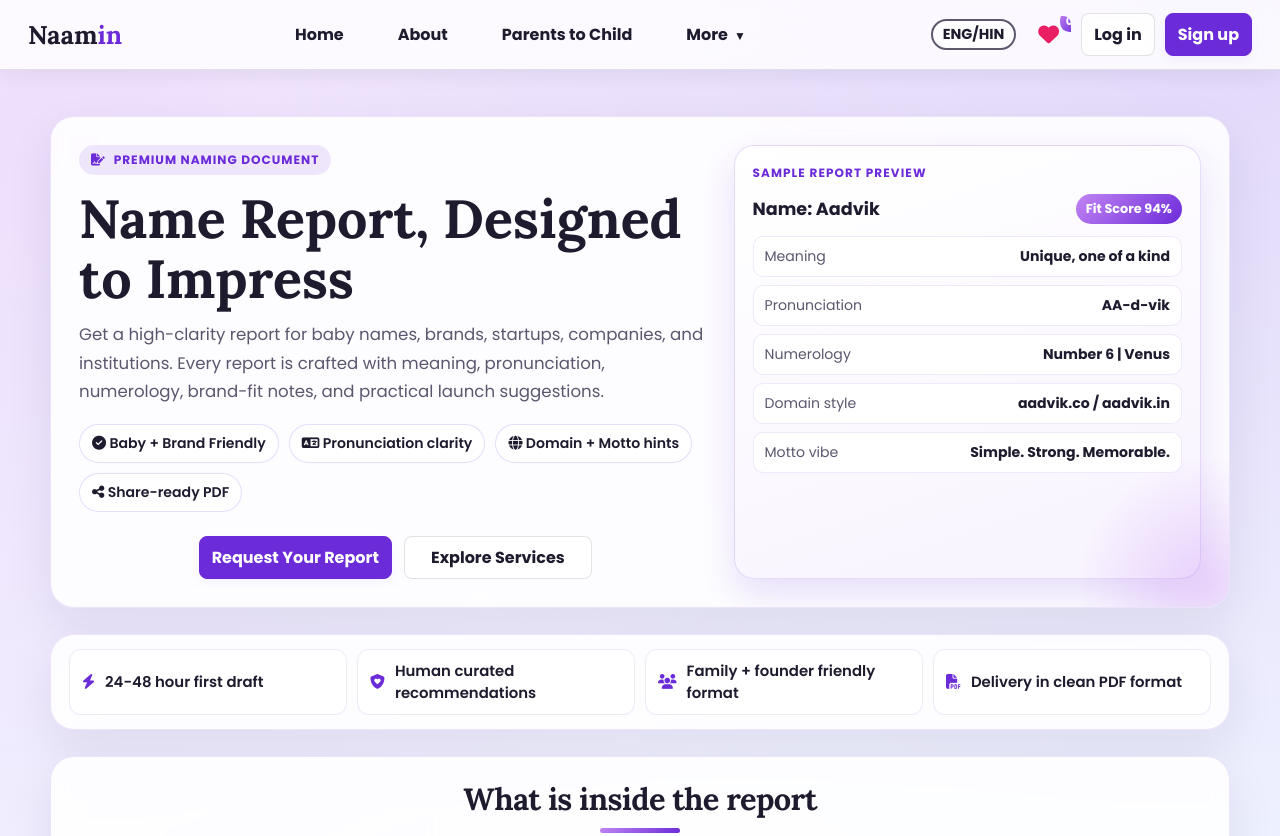
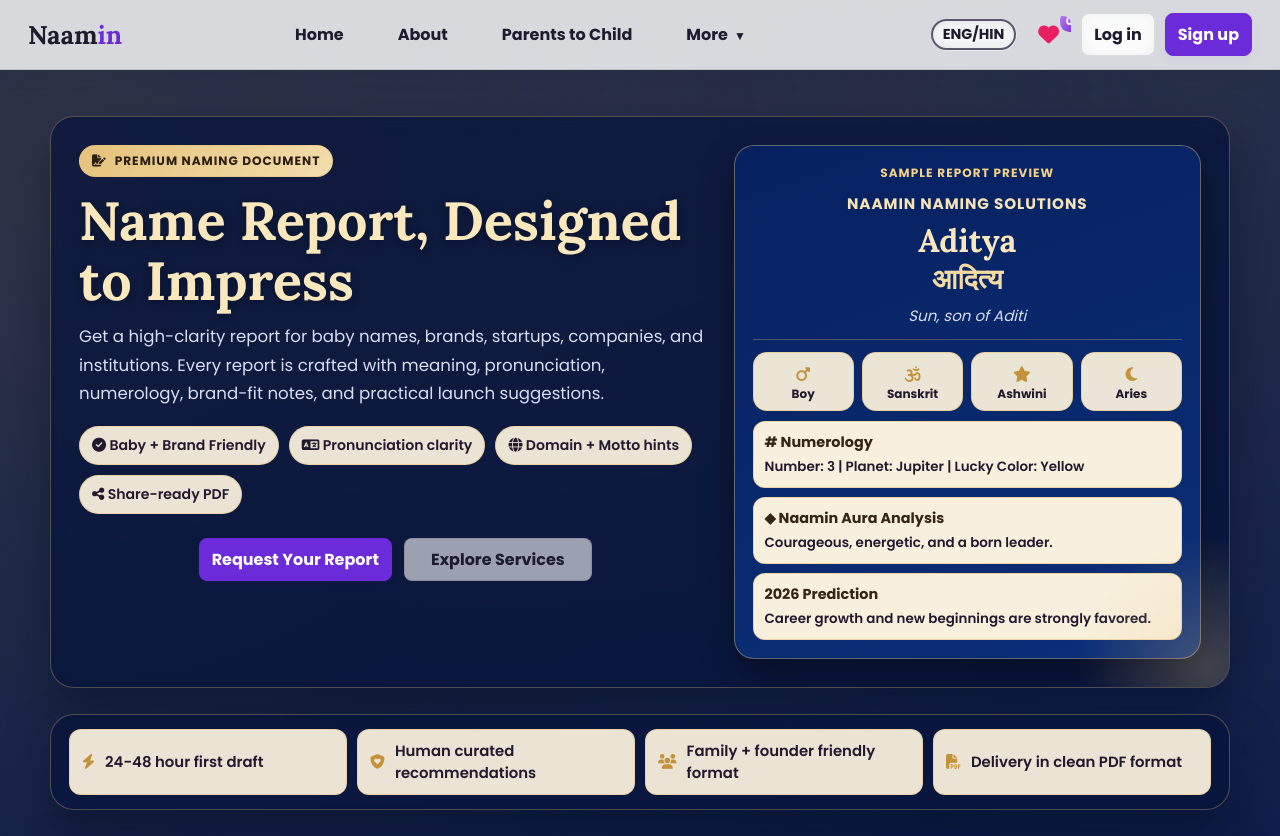
Before and after one commit to Jamadagni1/naaminlet1, a website: page name-report.html in a window 1280 px wide. Shown: the top 836 px of the page. Drawn offline with Linux system fonts and the light colour scheme.

Commit message:
Redesign Name Report page in royal navy-gold style

```diff
--- a/name-report.html
+++ b/name-report.html
@@ -20,12 +20,33 @@
     <link rel="stylesheet" href="style.css">
     <style>
         .report-page {
+            --report-navy: #071a4d;
+            --report-navy-2: #0b2d79;
+            --report-gold: #e5c27a;
+            --report-gold-deep: #c4923a;
+            --report-ivory: #f8f0dd;
+            --report-ink: #211a2f;
             min-height: 100vh;
             padding-top: calc(var(--header-height) + 18px);
             background:
-                radial-gradient(circle at 6% 5%, rgba(193, 132, 243, 0.16), transparent 32%),
-                radial-gradient(circle at 94% 0%, rgba(108, 43, 217, 0.13), transparent 30%),
-                linear-gradient(160deg, #f7f0ff 0%, #eef4ff 44%, #ffffff 100%);
+                radial-gradient(circle at 6% 6%, rgba(229, 194, 122, 0.2), transparent 35%),
+                radial-gradient(circle at 94% 2%, rgba(229, 194, 122, 0.16), transparent 32%),
+                linear-gradient(160deg, #03113a 0%, var(--report-navy) 48%, var(--report-navy-2) 100%);
+            position: relative;
+            overflow: hidden;
+        }
+
+        .report-page::before {
+            content: "";
+            position: absolute;
+            inset: 0;
+            pointer-events: none;
+            opacity: 0.34;
+            background-image:
+                radial-gradient(circle at 22% 24%, rgba(229, 194, 122, 0.95) 0 1.2px, transparent 1.6px),
+                radial-gradient(circle at 74% 18%, rgba(229, 194, 122, 0.85) 0 1.2px, transparent 1.6px),
+                radial-gradient(circle at 12% 72%, rgba(229, 194, 122, 0.85) 0 1.2px, transparent 1.6px),
+                radial-gradient(circle at 86% 78%, rgba(229, 194, 122, 0.9) 0 1.2px, transparent 1.6px);
         }
 
         .report-wrap {
@@ -34,12 +55,14 @@
             padding: 28px 0 82px;
             display: grid;
             gap: 26px;
+            position: relative;
+            z-index: 1;
         }
 
         .glass-panel {
-            background: rgba(255, 255, 255, 0.88);
-            border: 1px solid rgba(108, 43, 217, 0.12);
-            box-shadow: 0 18px 48px rgba(31, 27, 46, 0.08);
+            background: rgba(7, 20, 60, 0.76);
+            border: 1px solid rgba(229, 194, 122, 0.32);
+            box-shadow: 0 24px 50px rgba(3, 10, 30, 0.45);
             backdrop-filter: blur(8px);
             border-radius: 24px;
         }
@@ -60,7 +83,7 @@
             width: 260px;
             height: 260px;
             border-radius: 50%;
-            background: radial-gradient(circle, rgba(193, 132, 243, 0.32), transparent 72%);
+            background: radial-gradient(circle, rgba(229, 194, 122, 0.26), transparent 72%);
             pointer-events: none;
         }
 
@@ -74,20 +97,22 @@
             font-weight: 700;
             letter-spacing: 0.08em;
             text-transform: uppercase;
-            color: var(--accent-primary);
-            background: rgba(108, 43, 217, 0.1);
+            color: #2a1f10;
+            background: linear-gradient(135deg, var(--report-gold), #f2ddad);
+            border: 1px solid rgba(229, 194, 122, 0.5);
         }
 
         .report-hero h1 {
             margin: 14px 0 12px;
             line-height: 1.12;
             font-size: clamp(2rem, 4.2vw, 3.45rem);
-            color: var(--text-dark);
+            color: #f9e7bd;
+            text-shadow: 0 2px 8px rgba(0, 0, 0, 0.34);
         }
 
         .report-hero p {
             margin: 0;
-            color: var(--text-medium);
+            color: #d8def4;
             font-size: 1.04rem;
             max-width: 62ch;
         }
@@ -102,9 +127,9 @@
         .hero-highlights span {
             padding: 8px 12px;
             border-radius: 999px;
-            background: #fff;
-            border: 1px solid rgba(108, 43, 217, 0.16);
-            color: var(--text-dark);
+            background: rgba(248, 240, 221, 0.95);
+            border: 1px solid rgba(229, 194, 122, 0.5);
+            color: var(--report-ink);
             font-size: 0.88rem;
             font-weight: 600;
         }
@@ -122,11 +147,11 @@
         }
 
         .report-mock {
-            background: linear-gradient(162deg, #ffffff 0%, #f8f3ff 100%);
-            border: 1px solid rgba(108, 43, 217, 0.16);
+            background: linear-gradient(160deg, #07215f, #0a2f79);
+            border: 1px solid rgba(229, 194, 122, 0.42);
             border-radius: 20px;
             padding: 18px;
-            box-shadow: 0 16px 34px rgba(108, 43, 217, 0.14);
+            box-shadow: 0 16px 34px rgba(0, 0, 0, 0.34);
             position: relative;
         }
 
@@ -134,56 +159,118 @@
             font-size: 0.75rem;
             text-transform: uppercase;
             letter-spacing: 0.09em;
-            color: var(--accent-primary);
+            color: #f5d18a;
             font-weight: 700;
-            margin-bottom: 12px;
+            margin-bottom: 10px;
+            text-align: center;
+        }
+
+        .mock-brand {
+            text-align: center;
+            color: #f7e3b8;
+            font-size: 0.95rem;
+            font-weight: 700;
+            letter-spacing: 0.06em;
+            margin-bottom: 8px;
+            text-transform: uppercase;
         }
 
         .mock-head {
-            display: flex;
-            justify-content: space-between;
-            align-items: center;
-            gap: 12px;
+            display: block;
+            text-align: center;
             margin-bottom: 12px;
+            padding-bottom: 10px;
+            border-bottom: 1px solid rgba(229, 194, 122, 0.3);
         }
 
         .mock-name {
-            font-size: 1.1rem;
+            font-size: 2rem;
+            font-weight: 800;
+            color: #f9e7bd;
+            line-height: 1.1;
+            font-family: "Lora", serif;
+        }
+
+        .mock-name-hi {
+            margin-top: 6px;
+            font-size: 1.75rem;
             font-weight: 700;
-            color: var(--text-dark);
+            color: #f4dba3;
+            line-height: 1.1;
+            font-family: "Lora", serif;
+        }
+
+        .mock-desc {
+            margin: 8px 0 0;
+            color: #d8def4;
+            font-style: italic;
+            font-size: 0.94rem;
         }
 
         .mock-score {
-            font-size: 0.8rem;
+            display: none;
+        }
+
+        .mock-icon-grid {
+            display: grid;
+            grid-template-columns: repeat(4, minmax(0, 1fr));
+            gap: 8px;
+            margin-bottom: 10px;
+        }
+
+        .mock-icon-chip {
+            border-radius: 14px;
+            padding: 9px 6px;
+            text-align: center;
+            background: rgba(248, 240, 221, 0.95);
+            border: 1px solid rgba(229, 194, 122, 0.6);
+            color: var(--report-ink);
+        }
+
+        .mock-icon-chip i {
+            color: var(--report-gold-deep);
+            font-size: 0.98rem;
+            margin-bottom: 4px;
+        }
+
+        .mock-icon-chip strong {
+            display: block;
+            font-size: 0.75rem;
+            line-height: 1.2;
             font-weight: 700;
-            padding: 6px 10px;
-            border-radius: 999px;
-            color: #fff;
-            background: var(--accent-gradient);
+            color: var(--report-ink);
         }
 
         .mock-list {
             display: grid;
-            gap: 8px;
+            gap: 9px;
             margin: 0;
             padding: 0;
             list-style: none;
         }
 
         .mock-list li {
-            display: flex;
-            justify-content: space-between;
-            gap: 8px;
-            background: #fff;
-            padding: 9px 11px;
-            border-radius: 10px;
-            border: 1px solid rgba(108, 43, 217, 0.1);
-            font-size: 0.88rem;
+            display: block;
+            background: var(--report-ivory);
+            padding: 10px 11px;
+            border-radius: 12px;
+            border: 1px solid rgba(229, 194, 122, 0.55);
+            font-size: 0.84rem;
+            color: var(--report-ink);
+        }
+
+        .mock-list span {
+            display: block;
+            font-weight: 800;
+            font-size: 0.9rem;
+            margin-bottom: 4px;
+            color: #332613;
         }
 
         .mock-list strong {
-            color: var(--text-dark);
-            text-align: right;
+            color: var(--report-ink);
+            text-align: left;
+            font-weight: 600;
         }
 
         .trust-strip {
@@ -197,27 +284,27 @@
             display: flex;
             align-items: center;
             gap: 10px;
-            color: var(--text-dark);
+            color: var(--report-ink);
             font-weight: 600;
             font-size: 0.93rem;
             padding: 10px 12px;
             border-radius: 12px;
-            background: rgba(255, 255, 255, 0.82);
-            border: 1px solid rgba(108, 43, 217, 0.1);
+            background: rgba(248, 240, 221, 0.95);
+            border: 1px solid rgba(229, 194, 122, 0.5);
         }
 
         .trust-item i {
-            color: var(--accent-primary);
+            color: var(--report-gold-deep);
         }
 
         .section-title {
             font-size: clamp(1.55rem, 2.4vw, 2.2rem);
             margin-bottom: 8px;
-            color: var(--text-dark);
+            color: #f5d79b;
         }
 
         .section-intro {
-            color: var(--text-medium);
+            color: #d8def4;
             margin-bottom: 16px;
         }
 
@@ -228,17 +315,17 @@
         }
 
         .report-card {
-            background: #fff;
+            background: var(--report-ivory);
             border-radius: 16px;
-            border: 1px solid rgba(108, 43, 217, 0.12);
+            border: 1px solid rgba(229, 194, 122, 0.45);
             padding: 18px;
             transition: transform .25s ease, box-shadow .25s ease;
-            box-shadow: 0 10px 22px rgba(31, 27, 46, 0.06);
+            box-shadow: 0 10px 22px rgba(2, 6, 18, 0.18);
         }
 
         .report-card:hover {
             transform: translateY(-4px);
-            box-shadow: 0 18px 30px rgba(108, 43, 217, 0.14);
+            box-shadow: 0 18px 30px rgba(2, 6, 18, 0.28);
         }
 
         .report-icon {
@@ -248,8 +335,8 @@
             display: inline-flex;
             align-items: center;
             justify-content: center;
-            background: linear-gradient(145deg, rgba(193, 132, 243, 0.2), rgba(108, 43, 217, 0.16));
-            color: var(--accent-primary);
+            background: linear-gradient(145deg, rgba(229, 194, 122, 0.25), rgba(196, 146, 58, 0.24));
+            color: #715220;
             font-size: 1.12rem;
             margin-bottom: 10px;
         }
@@ -257,12 +344,12 @@
         .report-card h3 {
             margin-bottom: 7px;
             font-size: 1.03rem;
-            color: var(--text-dark);
+            color: var(--report-ink);
         }
 
         .report-card p {
             margin: 0;
-            color: var(--text-medium);
+            color: #5f5240;
             line-height: 1.55;
             font-size: 0.94rem;
         }
@@ -274,8 +361,8 @@
         }
 
         .process-card {
-            background: #fff;
-            border: 1px solid rgba(108, 43, 217, 0.12);
+            background: var(--report-ivory);
+            border: 1px solid rgba(229, 194, 122, 0.45);
             border-radius: 16px;
             padding: 18px;
             position: relative;
@@ -290,21 +377,21 @@
             justify-content: center;
             font-weight: 800;
             color: #fff;
-            background: var(--accent-gradient);
+            background: linear-gradient(135deg, var(--report-gold-deep), #7d551d);
             margin-bottom: 10px;
             font-size: 0.9rem;
         }
 
         .process-card h4 {
             margin-bottom: 6px;
-            color: var(--text-dark);
+            color: var(--report-ink);
             font-size: 1rem;
         }
 
         .process-card p {
             margin: 0;
             font-size: 0.92rem;
-            color: var(--text-medium);
+            color: #5f5240;
         }
 
         .delivery-grid {
@@ -315,10 +402,10 @@
         }
 
         .delivery-card {
-            background: #fff;
+            background: var(--report-ivory);
             border-radius: 18px;
             padding: 20px;
-            border: 1px solid rgba(108, 43, 217, 0.12);
+            border: 1px solid rgba(229, 194, 122, 0.45);
         }
 
         .deliverables {
@@ -333,13 +420,13 @@
             gap: 10px;
             padding: 10px 12px;
             border-radius: 12px;
-            background: rgba(108, 43, 217, 0.05);
-            border: 1px solid rgba(108, 43, 217, 0.1);
+            background: rgba(229, 194, 122, 0.18);
+            border: 1px solid rgba(229, 194, 122, 0.45);
         }
 
         .deliverable i {
             margin-top: 2px;
-            color: var(--accent-primary);
+            color: #74521d;
         }
 
         .preview-stack {
@@ -351,8 +438,8 @@
         .preview-stack img {
             width: 100%;
             border-radius: 14px;
-            border: 1px solid rgba(108, 43, 217, 0.12);
-            box-shadow: 0 8px 24px rgba(31, 27, 46, 0.08);
+            border: 1px solid rgba(229, 194, 122, 0.45);
+            box-shadow: 0 8px 24px rgba(2, 6, 18, 0.3);
             height: 170px;
             object-fit: cover;
         }
@@ -363,8 +450,8 @@
         }
 
         .faq-item {
-            border: 1px solid rgba(108, 43, 217, 0.14);
-            background: #fff;
+            border: 1px solid rgba(229, 194, 122, 0.4);
+            background: rgba(248, 240, 221, 0.96);
             border-radius: 14px;
             overflow: hidden;
         }
@@ -379,14 +466,14 @@
             gap: 10px;
             font: inherit;
             font-weight: 700;
-            color: var(--text-dark);
+            color: var(--report-ink);
             padding: 14px 16px;
             cursor: pointer;
             text-align: left;
         }
 
         .faq-trigger i {
-            color: var(--accent-primary);
+            color: #74521d;
             transition: transform .2s ease;
         }
 
@@ -398,7 +485,7 @@
             max-height: 0;
             overflow: hidden;
             transition: max-height .24s ease;
-            color: var(--text-medium);
+            color: #4f422f;
             padding: 0 16px;
         }
 
@@ -415,25 +502,25 @@
             flex-wrap: wrap;
             align-items: center;
             border-radius: 22px;
-            background: linear-gradient(138deg, rgba(108, 43, 217, 0.95), rgba(193, 132, 243, 0.95));
-            color: #fff;
-            box-shadow: 0 18px 38px rgba(108, 43, 217, 0.3);
+            background: linear-gradient(138deg, #f0d79e, #d5aa5d);
+            color: var(--report-ink);
+            box-shadow: 0 18px 38px rgba(2, 6, 18, 0.28);
         }
 
         .report-cta-band h3 {
-            color: #fff;
+            color: var(--report-ink);
             margin-bottom: 4px;
         }
 
         .report-cta-band p {
-            color: rgba(255, 255, 255, 0.9);
+            color: rgba(33, 26, 47, 0.86);
             margin: 0;
         }
 
         .report-cta-band .btn-login {
-            background: rgba(255, 255, 255, 0.16);
-            border-color: rgba(255, 255, 255, 0.45);
-            color: #fff;
+            background: rgba(7, 26, 77, 0.85);
+            border-color: rgba(7, 26, 77, 0.95);
+            color: #f6e6be;
         }
 
         @media (max-width: 980px) {
@@ -487,6 +574,10 @@
 
             .preview-stack img {
                 height: 190px;
+            }
+
+            .mock-icon-grid {
+                grid-template-columns: repeat(2, minmax(0, 1fr));
             }
 
             .report-cta-band {
@@ -587,16 +678,22 @@
                 </div>
                 <aside class="report-mock">
                     <div class="mock-label">sample report preview</div>
+                    <div class="mock-brand">Naamin Naming Solutions</div>
                     <div class="mock-head">
-                        <div class="mock-name">Name: Aadvik</div>
-                        <span class="mock-score">Fit Score 94%</span>
+                        <div class="mock-name">Aditya</div>
+                        <div class="mock-name-hi">आदित्य</div>
+                        <p class="mock-desc">Sun, son of Aditi</p>
+                    </div>
+                    <div class="mock-icon-grid">
+                        <div class="mock-icon-chip"><i class="fas fa-mars"></i><strong>Boy</strong></div>
+                        <div class="mock-icon-chip"><i class="fas fa-om"></i><strong>Sanskrit</strong></div>
+                        <div class="mock-icon-chip"><i class="fas fa-star"></i><strong>Ashwini</strong></div>
+                        <div class="mock-icon-chip"><i class="fas fa-moon"></i><strong>Aries</strong></div>
                     </div>
                     <ul class="mock-list">
-                        <li><span>Meaning</span><strong>Unique, one of a kind</strong></li>
-                        <li><span>Pronunciation</span><strong>AA-d-vik</strong></li>
-                        <li><span>Numerology</span><strong>Number 6 | Venus</strong></li>
-                        <li><span>Domain style</span><strong>aadvik.co / aadvik.in</strong></li>
-                        <li><span>Motto vibe</span><strong>Simple. Strong. Memorable.</strong></li>
+                        <li><span># Numerology</span><strong>Number: 3 | Planet: Jupiter | Lucky Color: Yellow</strong></li>
+                        <li><span>◆ Naamin Aura Analysis</span><strong>Courageous, energetic, and a born leader.</strong></li>
+                        <li><span>2026 Prediction</span><strong>Career growth and new beginnings are strongly favored.</strong></li>
                     </ul>
                 </aside>
             </section>
```
